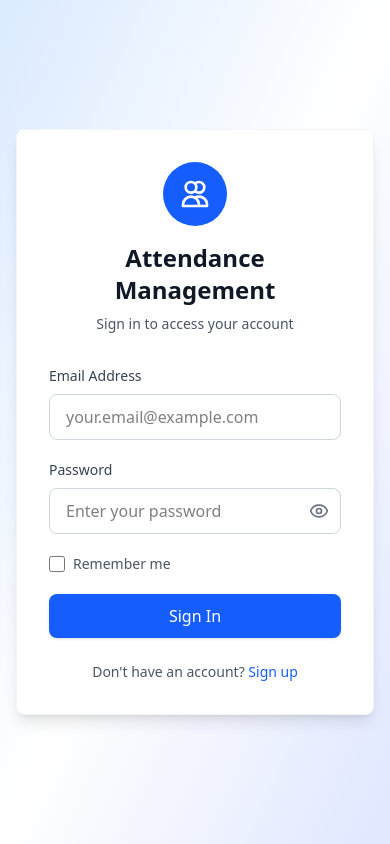
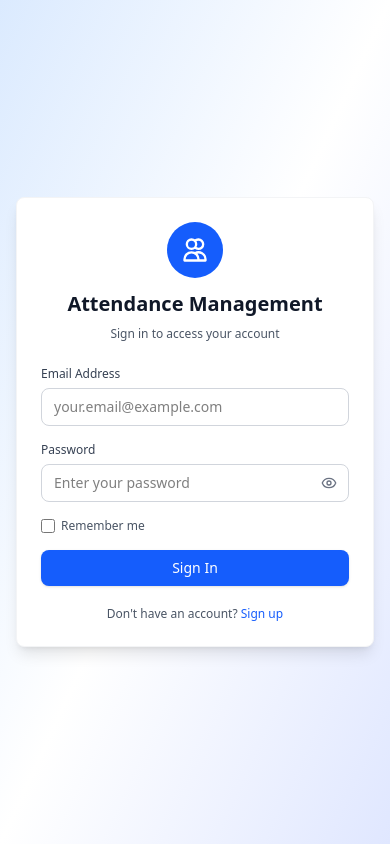
Before and after one commit to MinjaeKim9929/church-attendance, a React (Vite) app in the folder client/: page /login in a window 390 px wide. Built offline with nearby package versions, Linux system fonts and the light colour scheme.

Commit message:
style: improve layout and text sizing in Login and Signup pages

```diff
--- a/client/src/routes/pages/Login.jsx
+++ b/client/src/routes/pages/Login.jsx
@@ -12,13 +12,13 @@ export default function Login() {
 	};
 
 	return (
-		<div className="min-h-screen bg-gradient-to-br from-blue-100 via-white to-indigo-100 flex items-center justify-center p-4">
+		<div className="min-h-screen bg-gradient-to-br from-blue-100 via-white to-indigo-100 flex items-center justify-center p-4 sm:p-6 lg:p-8">
 			<div className="w-full max-w-md">
-				<div className="bg-white rounded-lg shadow-lg p-8 border border-gray-100">
+				<div className="bg-white rounded-lg shadow-lg p-6 sm:p-8 border border-gray-100">
 					{/* Header */}
-					<div className="text-center mb-8">
-						<div className="inline-flex items-center justify-center w-16 h-16 bg-blue-600 rounded-full mb-4">
-							<svg className="w-8 h-8 text-white" fill="none" stroke="currentColor" viewBox="0 0 24 24">
+					<div className="text-center mb-6 sm:mb-8">
+						<div className="inline-flex items-center justify-center w-14 h-14 sm:w-16 sm:h-16 bg-blue-600 rounded-full mb-3 sm:mb-4">
+							<svg className="w-7 h-7 sm:w-8 sm:h-8 text-white" fill="none" stroke="currentColor" viewBox="0 0 24 24">
 								<path
 									strokeLinecap="round"
 									strokeLinejoin="round"
@@ -27,14 +27,14 @@ export default function Login() {
 								/>
 							</svg>
 						</div>
-						<h1 className="text-2xl font-semibold text-gray-900 mb-2">Attendance Management</h1>
-						<p className="text-gray-600 text-sm">Sign in to access your account</p>
+						<h1 className="text-xl sm:text-2xl font-semibold text-gray-900 mb-2">Attendance Management</h1>
+						<p className="text-gray-600 text-xs sm:text-sm">Sign in to access your account</p>
 					</div>
 
 					{/* Form */}
-					<form onSubmit={handleSubmit} className="space-y-5">
+					<form onSubmit={handleSubmit} className="space-y-4 sm:space-y-5">
 						<div>
-							<label htmlFor="email" className="block text-sm font-medium text-gray-700 mb-2">
+							<label htmlFor="email" className="block text-xs sm:text-sm font-medium text-gray-700 mb-1.5 sm:mb-2">
 								Email Address
 							</label>
 							<input
@@ -42,14 +42,14 @@ export default function Login() {
 								id="email"
 								value={email}
 								onChange={(e) => setEmail(e.target.value)}
-								className="w-full px-4 py-2.5 border border-gray-300 rounded-lg focus:ring-2 focus:ring-blue-500 focus:border-transparent transition-all outline-none"
+								className="w-full px-3 sm:px-4 py-2 sm:py-2.5 text-sm sm:text-base border border-gray-300 rounded-lg focus:ring-2 focus:ring-blue-500 focus:border-transparent transition-all outline-none"
 								placeholder="your.email@example.com"
 								required
 							/>
 						</div>
 
 						<div>
-							<label htmlFor="password" className="block text-sm font-medium text-gray-700 mb-2">
+							<label htmlFor="password" className="block text-xs sm:text-sm font-medium text-gray-700 mb-1.5 sm:mb-2">
 								Password
 							</label>
 							<div className="relative">
@@ -58,43 +58,50 @@ export default function Login() {
 									id="password"
 									value={password}
 									onChange={(e) => setPassword(e.target.value)}
-									className="w-full px-4 py-2.5 pr-12 border border-gray-300 rounded-lg focus:ring-2 focus:ring-blue-500 focus:border-transparent transition-all outline-none"
+									className="w-full px-3 sm:px-4 py-2 sm:py-2.5 pr-10 sm:pr-12 text-sm sm:text-base border border-gray-300 rounded-lg focus:ring-2 focus:ring-blue-500 focus:border-transparent transition-all outline-none"
 									placeholder="Enter your password"
 									required
 								/>
 								<button
 									type="button"
 									onClick={() => setShowPassword(!showPassword)}
-									className="absolute right-3 top-1/2 -translate-y-1/2 text-gray-500 hover:text-gray-700 transition-colors"
+									className="absolute right-2 sm:right-3 top-1/2 -translate-y-1/2 text-gray-500 hover:text-gray-700 transition-colors p-1"
 									aria-label={showPassword ? 'Hide password' : 'Show password'}
 								>
-									{showPassword ? <EyeClosed className="w-5 h-5" /> : <Eye className="w-5 h-5" />}
+									{showPassword ? (
+										<EyeClosed className="w-4 h-4 sm:w-5 sm:h-5" />
+									) : (
+										<Eye className="w-4 h-4 sm:w-5 sm:h-5" />
+									)}
 								</button>
 							</div>
 						</div>
 
-						<div className="flex items-center justify-between text-sm">
+						<div className="flex items-center justify-between text-xs sm:text-sm">
 							<label className="flex items-center cursor-pointer">
-								<input type="checkbox" className="w-4 h-4 text-blue-600 border-gray-300 rounded focus:ring-blue-500" />
-								<span className="ml-2 text-gray-600">Remember me</span>
+								<input
+									type="checkbox"
+									className="w-3.5 h-3.5 sm:w-4 sm:h-4 text-blue-600 border-gray-300 rounded focus:ring-blue-500"
+								/>
+								<span className="ml-1.5 sm:ml-2 text-gray-600">Remember me</span>
 							</label>
 						</div>
 
 						<button
 							type="submit"
-							className="w-full bg-blue-600 hover:bg-blue-700 text-white font-medium py-2.5 rounded-lg transition-colors shadow-sm hover:shadow-md hover:cursor-pointer"
+							className="w-full bg-blue-600 hover:bg-blue-700 text-white font-medium py-2 sm:py-2.5 text-sm sm:text-base rounded-lg transition-colors shadow-sm hover:shadow-md hover:cursor-pointer"
 						>
 							Sign In
 						</button>
 					</form>
 
 					{/* Footer */}
-					<div className="mt-6 text-center">
-						<p className="text-sm text-gray-600">
+					<div className="mt-5 sm:mt-6 text-center">
+						<p className="text-xs sm:text-sm text-gray-600">
 							Don't have an account?{' '}
 							<a
 								href="/signup"
-								className="text-blue-600 hover:text-blue-700 hover:underline font-medium transition-colors"
+								className="text-blue-600 hover:text-blue-700 font-medium transition-colors hover:underline"
 							>
 								Sign up
 							</a>
--- a/client/src/routes/pages/Signup.jsx
+++ b/client/src/routes/pages/Signup.jsx
@@ -72,7 +72,7 @@ export default function SignUpPage() {
 								value={password}
 								onChange={(e) => setPassword(e.target.value)}
 								className="w-full px-4 py-2.5 pr-12 border border-gray-300 rounded-lg focus:ring-2 focus:ring-blue-500 focus:border-transparent transition-all outline-none"
-								placeholder="Create a strong password"
+								placeholder="Create a password"
 								required
 							/>
 						</div>
@@ -106,7 +106,7 @@ export default function SignUpPage() {
 							Already have an account?{' '}
 							<a
 								href="/login"
-								className="text-blue-600 hover:text-blue-700 hover:underline underline font-medium transition-colors"
+								className="text-blue-600 hover:text-blue-700 hover:underline font-medium transition-colors"
 							>
 								Sign in
 							</a>
```
